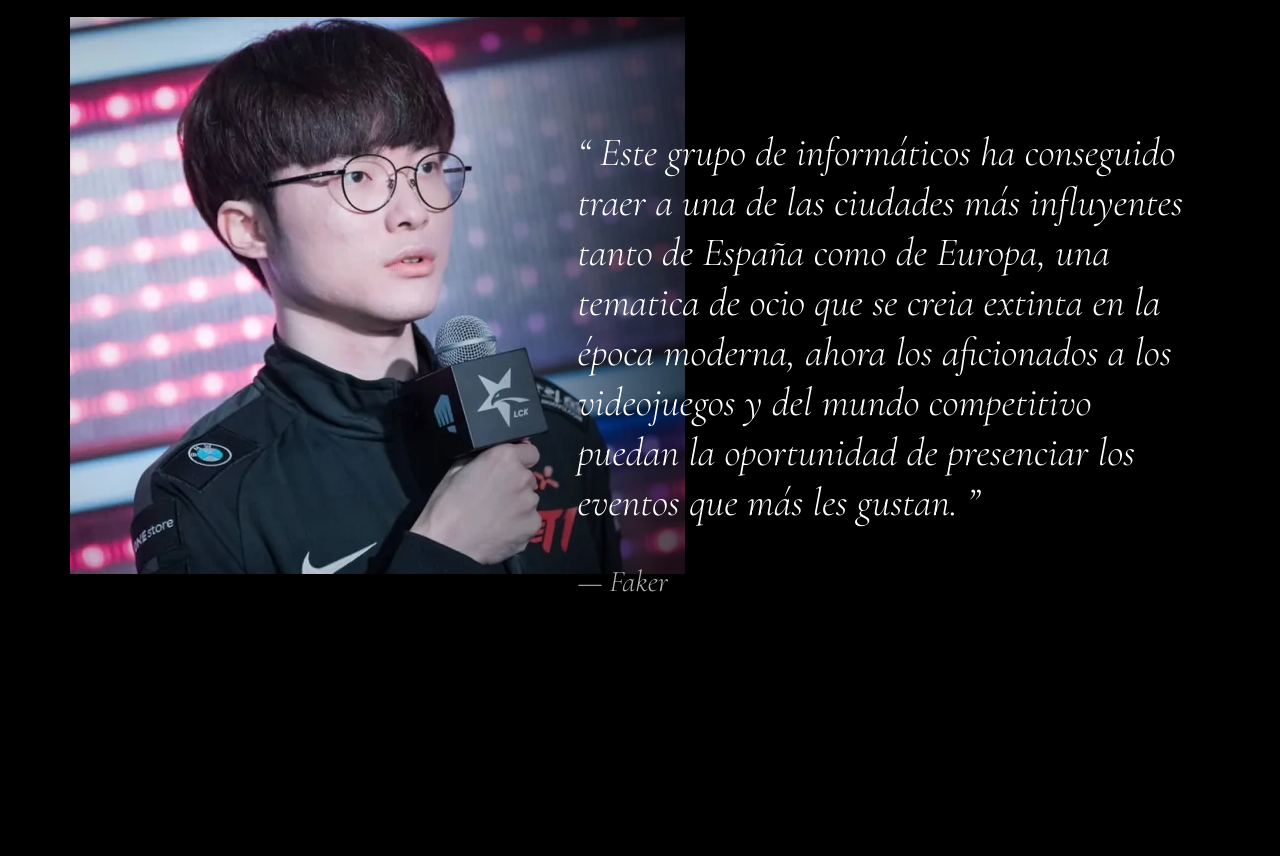
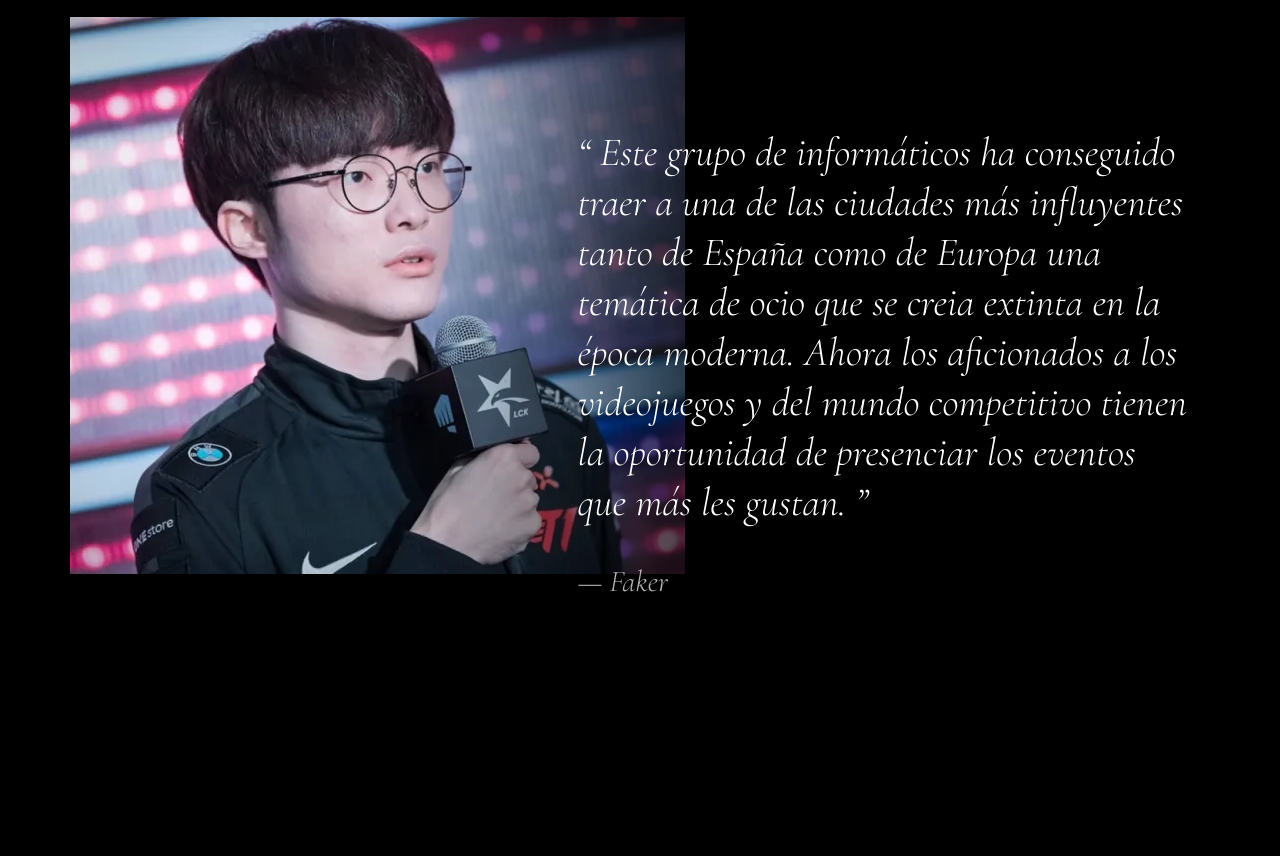
Before and after one commit to CarlosCM05/coffeeandplay, a plain HTML site: page coffeeandplay/index.html in a window 1280 px wide. Shown: the part 3820-4676 px from the top of the page. Drawn offline with nearby package versions, Linux system fonts and the light colour scheme; files whose address does not match are found by name.

Commit message:
el que se saco bachi

```diff
--- a/coffeeandplay/index.html
+++ b/coffeeandplay/index.html
@@ -171,7 +171,7 @@
 				</div>
 				<div class="col-md-7 animate-box" data-animate-effect="fadeInRight">
 					<blockquote>
-						<p> &ldquo; Este grupo de informáticos ha conseguido traer a una de las ciudades más influyentes tanto de España como de Europa, una tematica de ocio que se creia extinta en la época moderna, ahora los aficionados a los videojuegos y del mundo competitivo puedan la oportunidad de presenciar los eventos que más les gustan. &rdquo;</p>
+						<p> &ldquo; Este grupo de informáticos ha conseguido traer a una de las ciudades más influyentes tanto de España como de Europa una temática de ocio que se creia extinta en la época moderna. Ahora los aficionados a los videojuegos y del mundo competitivo tienen la oportunidad de presenciar los eventos que más les gustan. &rdquo;</p>
 						<p class="author"><cite>&mdash; Faker</cite></p>
 					</blockquote>
 				</div>
```
